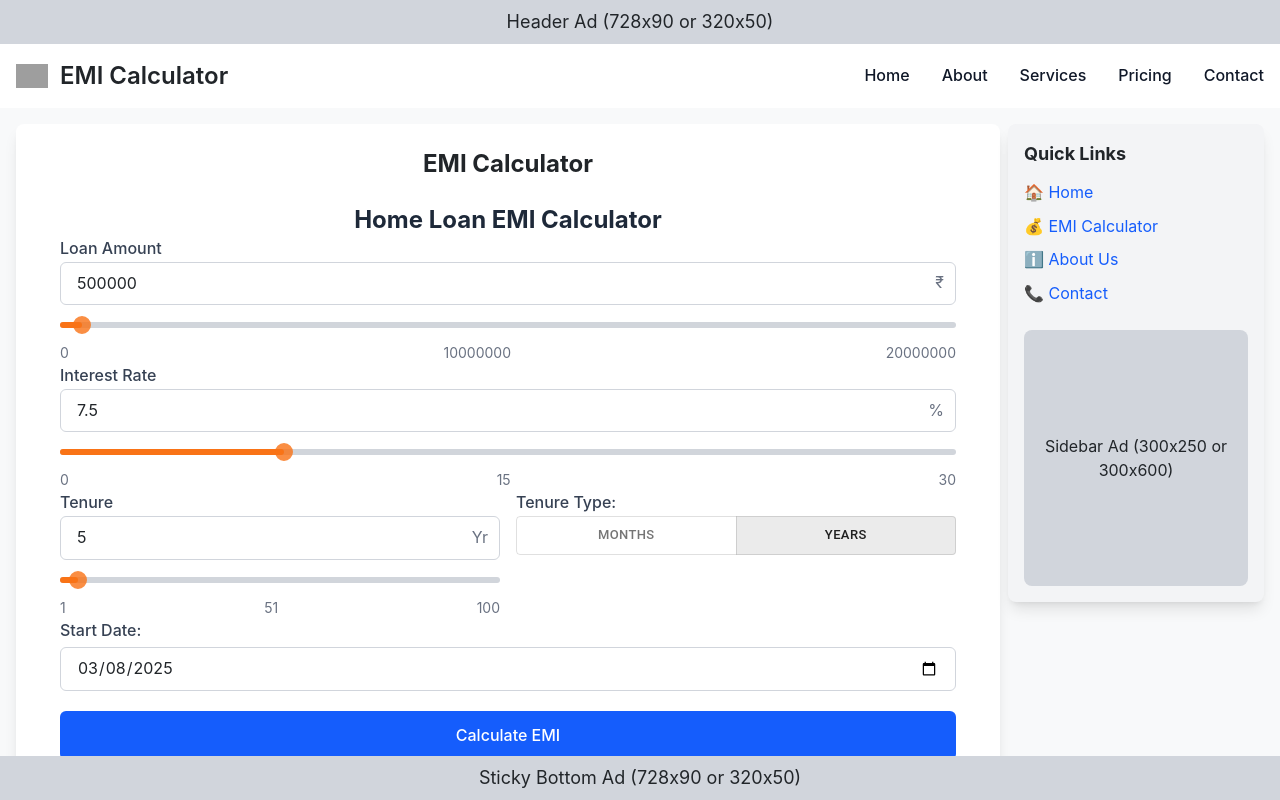
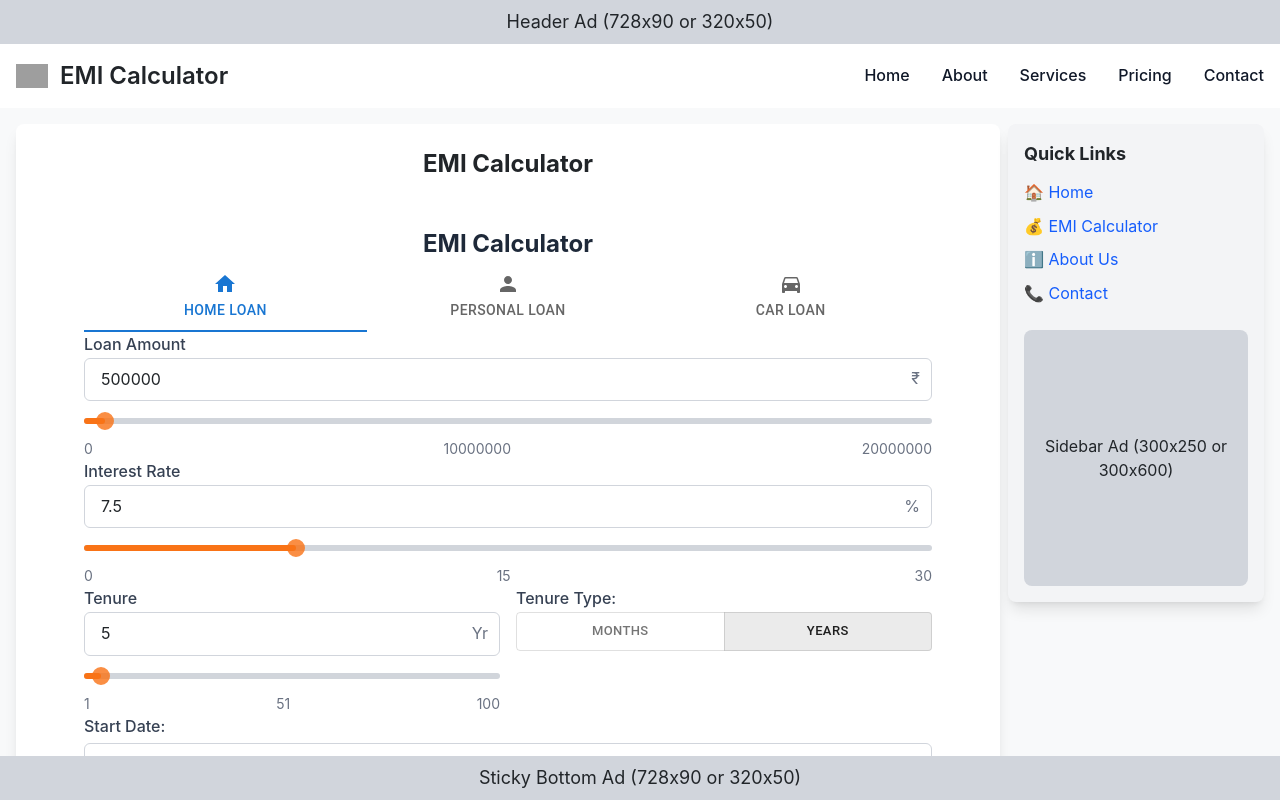
Before and after one commit to Ajinkya-Kardile/emi-calculator, a Next.js app: page / in a window 1280 px wide. Shown: the top 800 px of the page. Built offline with nearby package versions, Linux system fonts and the light colour scheme; grey boxes are pictures that could not be loaded.

Commit message:
**added**: removed left sidebar

```diff
--- a/src/components/form/EmiForm.tsx
+++ b/src/components/form/EmiForm.tsx
@@ -3,12 +3,18 @@ import React, {useEffect, useState} from "react";
 import {calculateEmi} from "@/utils/calculateEmi";
 import LoanInput from "@/components/form/LoanInput";
 import {ToggleButton, ToggleButtonGroup} from "@mui/material";
+import {Tabs, Tab} from "@mui/material";
+import {loanDefaults} from "@/utils/loanDefaults";
+import HomeIcon from "@mui/icons-material/Home";
+import PersonIcon from "@mui/icons-material/Person";
+import DirectionsCarIcon from "@mui/icons-material/DirectionsCar";
 
 export default function EmiForm({setEmiData}: { setEmiData: Function }) {
-    const [loanAmount, setLoanAmount] = useState(500000);
-    const [interestRate, setInterestRate] = useState(7.5);
-    const [tenure, setTenure] = useState(5);
-    const [tenureType, setTenureType] = useState<"months" | "years">("years");
+    const [loanType, setLoanType] = useState<"home" | "personal" | "car">("home");
+    const [loanAmount, setLoanAmount] = useState(loanDefaults.home.loanAmount);
+    const [interestRate, setInterestRate] = useState(loanDefaults.home.interestRate);
+    const [tenure, setTenure] = useState(loanDefaults.home.tenure);
+    const [tenureType, setTenureType] = useState<"months" | "years">(loanDefaults.home.tenureType);
     const [startDate, setStartDate] = useState("");
 
     useEffect(() => {
@@ -16,14 +22,33 @@ export default function EmiForm({setEmiData}: { setEmiData: Function }) {
         setStartDate(today);
     }, []);
 
+    // Function to update loan details when switching tabs
+    const handleLoanTypeChange = (event: React.SyntheticEvent, newLoanType: "home" | "personal" | "car") => {
+        setLoanType(newLoanType);
+        setLoanAmount(loanDefaults[newLoanType].loanAmount);
+        setInterestRate(loanDefaults[newLoanType].interestRate);
+        setTenure(loanDefaults[newLoanType].tenure);
+        setTenureType(loanDefaults[newLoanType].tenureType);
+    };
+
     const handleSubmit = (e: React.FormEvent) => {
         e.preventDefault();
         setEmiData(calculateEmi(loanAmount, interestRate, tenure, tenureType, startDate));
     };
 
     return (
-        <form onSubmit={handleSubmit} className="max-w-4xl mx-auto bg-white rounded-lg">
-            <h2 className="text-2xl font-bold text-gray-800 text-center">Home Loan EMI Calculator</h2>
+        <form onSubmit={handleSubmit} className="max-w-4xl mx-auto bg-white rounded-lg p-6">
+            <h2 className="text-2xl font-bold text-gray-800 text-center">EMI Calculator</h2>
+
+            {/* Loan Type Tabs */}
+            <Tabs value={loanType} onChange={handleLoanTypeChange} textColor="primary"
+                  indicatorColor="primary"
+                  aria-label="Loan Type Selection Tabs"
+                  variant="fullWidth">
+                <Tab icon={<HomeIcon/>} label="Home Loan" value="home"/>
+                <Tab icon={<PersonIcon/>} label="Personal Loan" value="personal"/>
+                <Tab icon={<DirectionsCarIcon/>} label="Car Loan" value="car"/>
+            </Tabs>
 
             {/* Loan Amount */}
             <LoanInput label="Loan Amount" value={loanAmount} setValue={setLoanAmount} min={0} max={20000000} step={1}
@@ -44,7 +69,6 @@ export default function EmiForm({setEmiData}: { setEmiData: Function }) {
                     <ToggleButtonGroup
                         value={tenureType}
                         size="small"
-                        aria-label="Small sizes"
                         exclusive
                         onChange={(event, newValue) => {
                             if (newValue !== null) setTenureType(newValue);
@@ -73,10 +97,8 @@ export default function EmiForm({setEmiData}: { setEmiData: Function }) {
             </div>
 
             {/* Submit Button */}
-            <button
-                type="submit"
-                className="w-full bg-blue-600 text-white font-medium py-3 my-5 rounded-md hover:bg-blue-700 transition duration-300"
-            >
+            <button type="submit"
+                    className="w-full bg-blue-600 text-white font-medium py-3 my-5 rounded-md hover:bg-blue-700 transition duration-300">
                 Calculate EMI
             </button>
         </form>
--- /dev/null
+++ b/src/utils/loanDefaults.ts
@@ -0,0 +1,20 @@
+export const loanDefaults = {
+    home: {
+        loanAmount: 500000,
+        interestRate: 7.5,
+        tenure: 5,
+        tenureType: "years" as "months" | "years",
+    },
+    personal: {
+        loanAmount: 200000,
+        interestRate: 12.0,
+        tenure: 3,
+        tenureType: "years" as "months" | "years",
+    },
+    car: {
+        loanAmount: 800000,
+        interestRate: 9.0,
+        tenure: 5,
+        tenureType: "years" as "months" | "years",
+    },
+};
```
